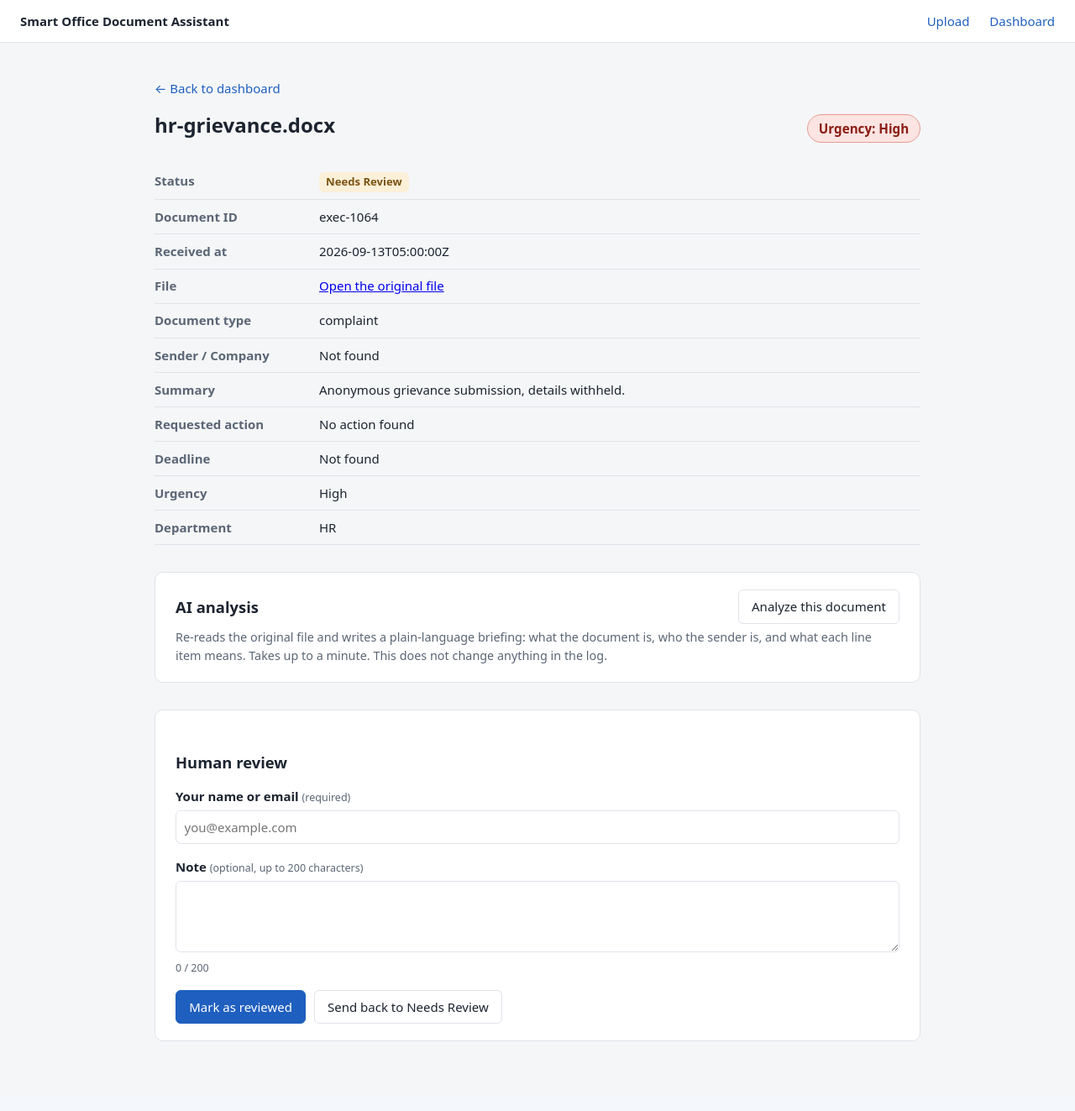
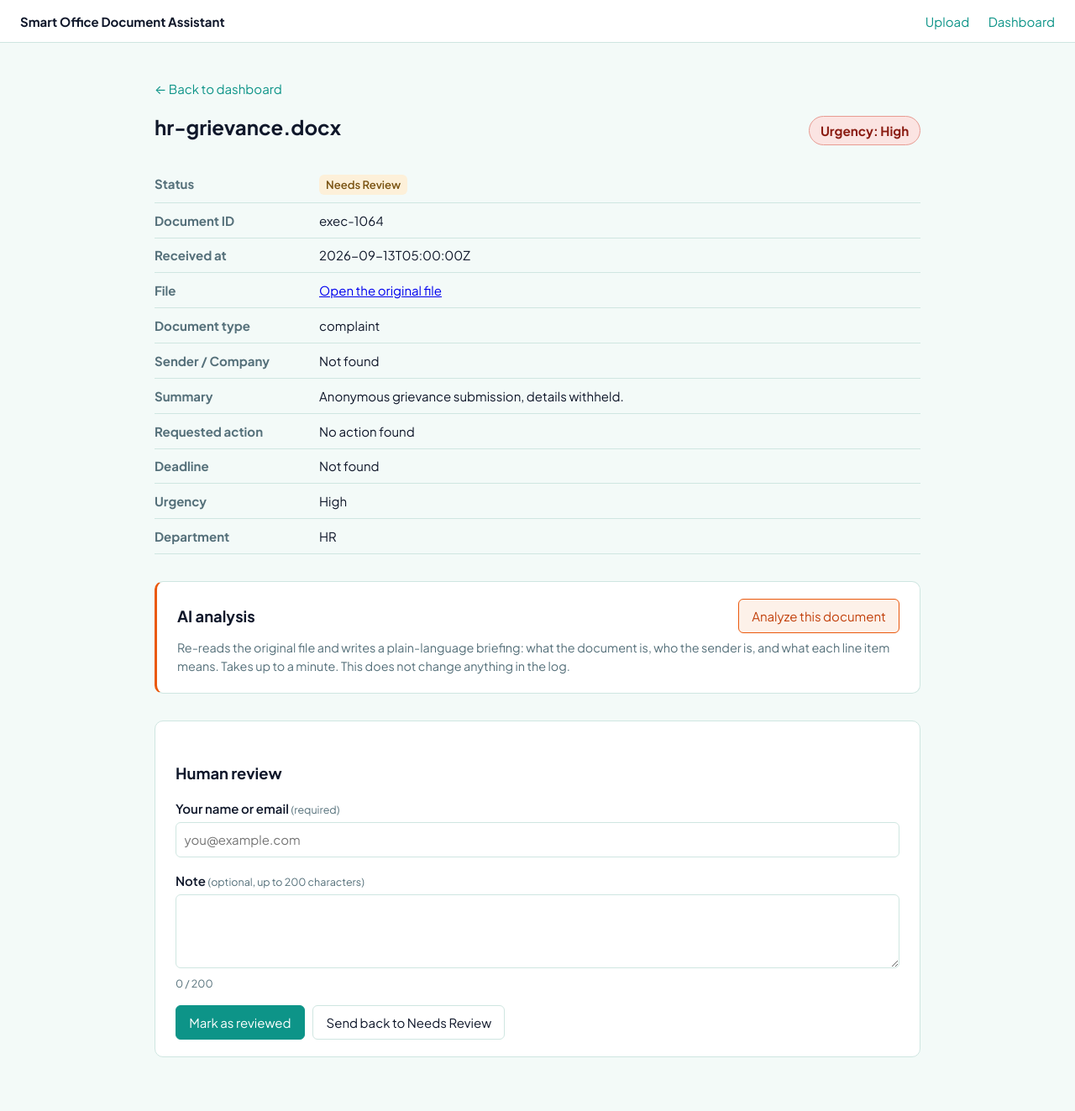
Before and after one commit to eyaldanon9596/smart-office-document-assistant, a FastAPI app: page /documents/exec-1064 in a window 1280 px wide. Shown: the whole page at 84% size. Before the commit the page ends 1240 px from the top, so only its background shows below. Run offline with FastAPI, Linux system fonts and the light colour scheme; some libraries are stand-ins or nearby versions.

Commit message:
Redesign: Flat Design system (teal + orange, Plus Jakarta Sans)
Grounded via the ui-ux-pro-max skill's search.py --design-system, matched to
the 'Productivity Tool' product-type taxonomy entry (collaboration/task/
workflow) after a first, broader query mismatched a marketing landing
pattern and a CJK font -- discarded per the skill's own verification step.

Applied at the CSS variable level so existing components pick it up without
per-component rewrites. One semantic rule: teal is every standard app
action; orange (--ai) is reserved for AI-assisted moments -- the Analyze
button and the AI briefing panel's border/headings -- so the accent colour
itself signals who produced that part of the screen.

Also applied two accessibility findings from the skill's ux-guidelines.csv:
role=status on the four async message regions (upload error, review,
analysis, email-scan) and nowrap hardening on badges/status chips. Bulk row
selection (a third finding) is noted as a follow-up, not implemented here.

The skill itself (.claude/skills/, skills-lock.json) is local tooling, not
app code -- gitignored.

Co-Authored-By: Claude Sonnet 5 <noreply@anthropic.com>
Claude-Session: https://claude.ai/code/session_01HmMqpEP8HpPZkH5RsdugmJ

```diff
--- a/static/style.css
+++ b/static/style.css
@@ -1,11 +1,19 @@
+/* Design system: Flat Design for productivity/B2B tools, teal + orange,
+   Plus Jakarta Sans. Teal is every standard app action; orange is reserved
+   for AI-assisted moments (the Analyze button, the AI briefing) so a glance
+   at the accent colour tells you who produced that part of the screen. */
 :root {
-  --ink: #1c2430;
-  --muted: #5b6675;
-  --line: #dfe3e9;
-  --bg: #f5f6f8;
+  --ink: #0f172a;
+  --muted: #55707a;
+  --line: #cfe6e1;
+  --bg: #f3faf8;
   --card: #ffffff;
-  --accent: #1f5fbf;
-  --accent-dark: #17488f;
+  --accent: #0d9488;
+  --accent-dark: #0f766e;
+  --accent-soft: #e6f6f3;
+  --ai: #ea580c;
+  --ai-dark: #c2410c;
+  --ai-soft: #fdf1e9;
   --high-bg: #fbe4e2; --high-ink: #8a1c12; --high-line: #e79b92;
   --med-bg: #fdf0d9; --med-ink: #7a5312; --med-line: #e6c078;
   --low-bg: #e4f1e6; --low-ink: #1f5d33; --low-line: #9bcaa6;
@@ -16,7 +24,7 @@
 [hidden] { display: none !important; }
 body {
   margin: 0;
-  font: 15px/1.5 system-ui, -apple-system, "Segoe UI", Roboto, sans-serif;
+  font: 15px/1.55 "Plus Jakarta Sans", -apple-system, "Segoe UI", Roboto, sans-serif;
   color: var(--ink);
   background: var(--bg);
 }
@@ -45,8 +53,10 @@ h2 { font-size: 1.15rem; margin: 1.75rem 0 0.75rem; }
 .btn:hover { border-color: var(--muted); }
 .btn-primary { background: var(--accent); border-color: var(--accent); color: #fff; }
 .btn-primary:hover { background: var(--accent-dark); }
-.btn-primary:disabled { background: #9db8dc; border-color: #9db8dc; cursor: not-allowed; }
+.btn-primary:disabled { background: #9cc9c2; border-color: #9cc9c2; cursor: not-allowed; }
 .btn-quiet { background: transparent; }
+.btn-ai { border-color: var(--ai); color: var(--ai-dark); background: var(--ai-soft); }
+.btn-ai:hover { background: var(--ai); color: #fff; border-color: var(--ai); }
 
 .field { display: block; margin: 1rem 0; }
 .field > span { display: block; margin-bottom: 0.3rem; font-weight: 600; }
@@ -63,7 +73,7 @@ textarea { resize: vertical; }
   border: 2px dashed var(--line); border-radius: 10px; padding: 2rem 1rem;
   text-align: center; background: var(--card); margin: 1.25rem 0;
 }
-.dropzone.over { border-color: var(--accent); background: #eef4fc; }
+.dropzone.over { border-color: var(--accent); background: var(--accent-soft); }
 .dropzone input[type="file"] { display: block; margin: 0 auto 0.75rem; }
 .dropzone-hint { color: var(--muted); margin: 0.25rem 0; }
 .link-like { color: var(--accent); }
@@ -80,15 +90,16 @@ textarea { resize: vertical; }
 .processing {
   display: flex; gap: 1rem; align-items: center;
   margin-top: 1.5rem; padding: 1.1rem 1.25rem;
-  background: #eef4fc; border: 1px solid #bcd4f2; border-radius: 10px;
+  background: var(--accent-soft); border: 1px solid var(--line); border-radius: 10px;
 }
 .processing-title { font-weight: 700; margin: 0; }
 .processing-note { margin: 0.2rem 0 0; color: var(--muted); }
 .spinner {
   width: 34px; height: 34px; flex: none; border-radius: 50%;
-  border: 4px solid #c7dbf5; border-top-color: var(--accent);
+  border: 4px solid #bfe6df; border-top-color: var(--accent);
   animation: spin 0.9s linear infinite;
 }
+@media (prefers-reduced-motion: reduce) { .spinner { animation-duration: 2.4s; } }
 @keyframes spin { to { transform: rotate(360deg); } }
 
 /* ---- Dashboard ---- */
@@ -109,7 +120,7 @@ table { width: 100%; border-collapse: collapse; background: var(--card); }
 th, td { text-align: left; padding: 0.6rem 0.7rem; border-bottom: 1px solid var(--line); }
 th { font-size: 0.82rem; text-transform: uppercase; letter-spacing: 0.03em; color: var(--muted); }
 .doc-row { cursor: pointer; }
-.doc-row:hover { background: #f0f4fa; }
+.doc-row:hover { background: var(--accent-soft); }
 .col-received { white-space: nowrap; color: var(--muted); font-variant-numeric: tabular-nums; }
 .row-sub { display: block; font-size: 0.85rem; color: var(--muted); }
 
@@ -121,21 +132,22 @@ th { font-size: 0.82rem; text-transform: uppercase; letter-spacing: 0.03em; colo
 /* ---- Badges: never colour alone, the word is always shown ---- */
 .badge {
   display: inline-block; padding: 0.15rem 0.55rem; border-radius: 999px;
-  font-size: 0.82rem; font-weight: 700; border: 1px solid;
+  font-size: 0.82rem; font-weight: 700; border: 1px solid; white-space: nowrap;
 }
 .badge-lg { font-size: 0.95rem; padding: 0.3rem 0.8rem; }
 .badge-high { background: var(--high-bg); color: var(--high-ink); border-color: var(--high-line); }
 .badge-medium { background: var(--med-bg); color: var(--med-ink); border-color: var(--med-line); }
 .badge-low { background: var(--low-bg); color: var(--low-ink); border-color: var(--low-line); }
-.badge-unknown { background: #eceff3; color: var(--muted); border-color: var(--line); }
+.badge-unknown { background: #eef2f1; color: var(--muted); border-color: var(--line); }
 
 .status {
   display: inline-block; padding: 0.12rem 0.5rem; border-radius: 6px;
-  font-size: 0.82rem; font-weight: 600; background: #eceff3; color: var(--ink);
+  font-size: 0.82rem; font-weight: 600; background: #eef2f1; color: var(--ink);
+  white-space: nowrap;
 }
 .status-needs-review { background: var(--med-bg); color: var(--med-ink); }
 .status-reviewed { background: var(--low-bg); color: var(--low-ink); }
-.status-processed { background: #e7edf6; color: var(--accent-dark); }
+.status-processed { background: var(--accent-soft); color: var(--accent-dark); }
 
 /* ---- Detail ---- */
 .fields { margin: 1.25rem 0; }
@@ -149,6 +161,7 @@ th { font-size: 0.82rem; text-transform: uppercase; letter-spacing: 0.03em; colo
   margin-top: 2rem; padding: 1.25rem 1.5rem;
   background: var(--card); border: 1px solid var(--line); border-radius: 10px;
 }
+.analysis-box { border-left: 3px solid var(--ai); }
 .review-actions { display: flex; flex-wrap: wrap; gap: 0.6rem; margin-top: 0.5rem; }
 
 .analysis-head {
@@ -161,7 +174,7 @@ th { font-size: 0.82rem; text-transform: uppercase; letter-spacing: 0.03em; colo
   margin-top: 1rem; padding-top: 1rem; border-top: 1px solid var(--line);
 }
 .analysis-output h4 {
-  margin: 1.1rem 0 0.35rem; font-size: 0.95rem; color: var(--accent-dark);
+  margin: 1.1rem 0 0.35rem; font-size: 0.95rem; color: var(--ai-dark);
 }
 .analysis-output h4:first-child { margin-top: 0; }
 .analysis-output p { margin: 0.35rem 0; }
--- a/templates/base.html
+++ b/templates/base.html
@@ -4,6 +4,9 @@
   <meta charset="utf-8">
   <meta name="viewport" content="width=device-width, initial-scale=1">
   <title>{% block title %}Smart Office Document Assistant{% endblock %}</title>
+  <link rel="preconnect" href="https://fonts.googleapis.com">
+  <link rel="preconnect" href="https://fonts.gstatic.com" crossorigin>
+  <link rel="stylesheet" href="https://fonts.googleapis.com/css2?family=Plus+Jakarta+Sans:wght@400;500;600;700&display=swap">
   <link rel="stylesheet" href="/static/style.css">
 </head>
 <body>
--- a/templates/dashboard.html
+++ b/templates/dashboard.html
@@ -9,7 +9,7 @@
     <a class="btn" href="/dashboard">Refresh</a>
   </div>
 </div>
-<p id="scan-message" class="inline-message" hidden></p>
+<p id="scan-message" class="inline-message" role="status" hidden></p>
 
 {% if documents %}
 <form id="filters" class="filters" onsubmit="return false">
--- a/templates/detail.html
+++ b/templates/detail.html
@@ -35,7 +35,7 @@
 <section class="analysis-box">
   <div class="analysis-head">
     <h2>AI analysis</h2>
-    <button type="button" id="analyze-btn" class="btn"
+    <button type="button" id="analyze-btn" class="btn btn-ai"
             data-document-id="{{ doc.document_id }}">Analyze this document</button>
   </div>
   <p class="analysis-hint">
@@ -43,7 +43,7 @@
     document is, who the sender is, and what each line item means. Takes up to a
     minute. This does not change anything in the log.
   </p>
-  <div id="analysis-status" class="inline-message" hidden></div>
+  <div id="analysis-status" class="inline-message" role="status" hidden></div>
   <div id="analysis-output" class="analysis-output" hidden></div>
 </section>
 
@@ -61,7 +61,7 @@
       <small id="note-count" class="note-count">0 / 200</small>
     </label>
 
-    <p id="review-message" class="inline-message" hidden></p>
+    <p id="review-message" class="inline-message" role="status" hidden></p>
 
     <div class="review-actions">
       <button type="submit" class="btn btn-primary" data-status="Reviewed">Mark as reviewed</button>
--- a/templates/upload.html
+++ b/templates/upload.html
@@ -22,7 +22,7 @@
            placeholder="you@example.com" autocomplete="email">
   </label>
 
-  <p id="upload-error" class="inline-error" hidden></p>
+  <p id="upload-error" class="inline-error" role="status" hidden></p>
 
   <button type="submit" id="send-btn" class="btn btn-primary" disabled>Send document</button>
 </form>
```
Also changed, not shown: PROMPTS.md (+40 -0 lines), 1 other file.
